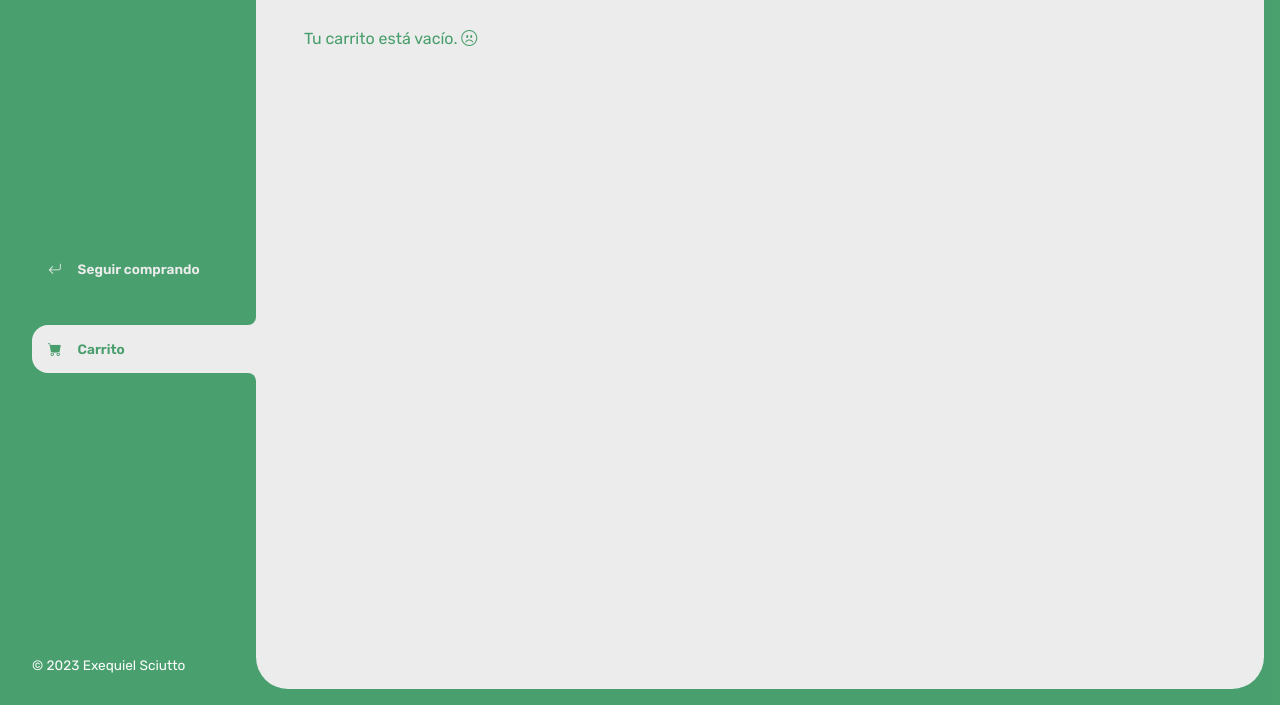
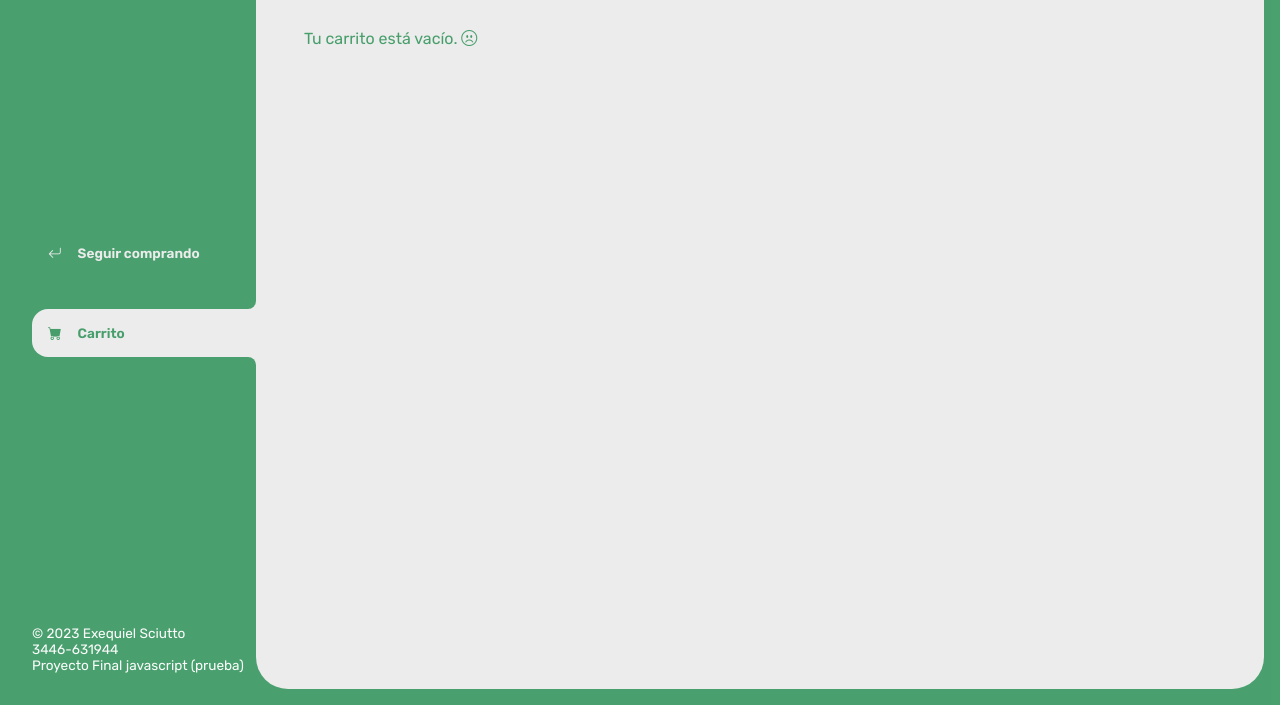
Before and after one commit to Exequielsc/PreEntrega3-Sciutto, a plain HTML site: page carrito.html in a window 1280 px wide. Shown: the part 95-800 px from the top of the page. Drawn offline with nearby package versions, Linux system fonts and the light colour scheme; some packages are replaced by stand-ins of ours; a script that the page names is missing.

Commit message:
otros cambios

```diff
--- a/carrito.html
+++ b/carrito.html
@@ -41,6 +41,8 @@
             </nav>
             <footer>
                 <p class="texto-footer">© 2023 Exequiel Sciutto</p>
+                <p class="texto-footer">3446-631944</p>
+                <p class="texto-footer">Proyecto Final javascript (prueba)</p>
             </footer>
         </aside>
         <main>
```
Also changed, not shown: index.html (+1 -0 lines).
